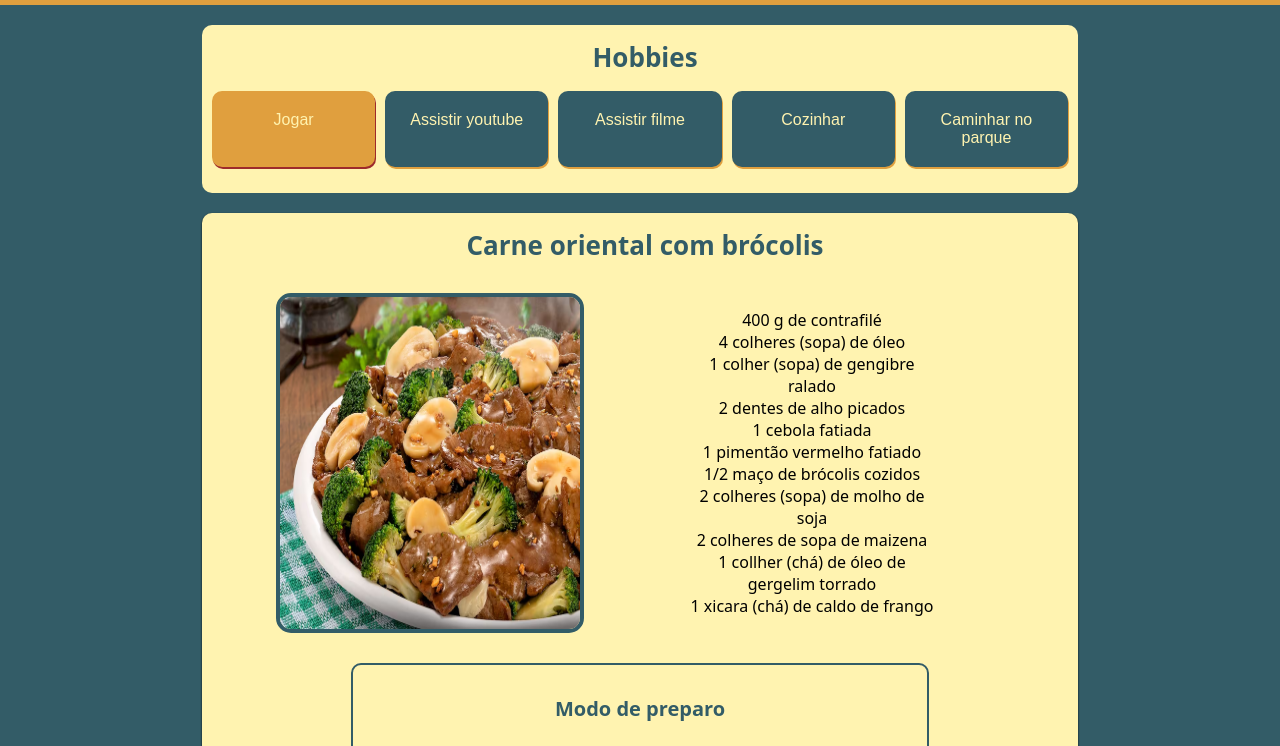
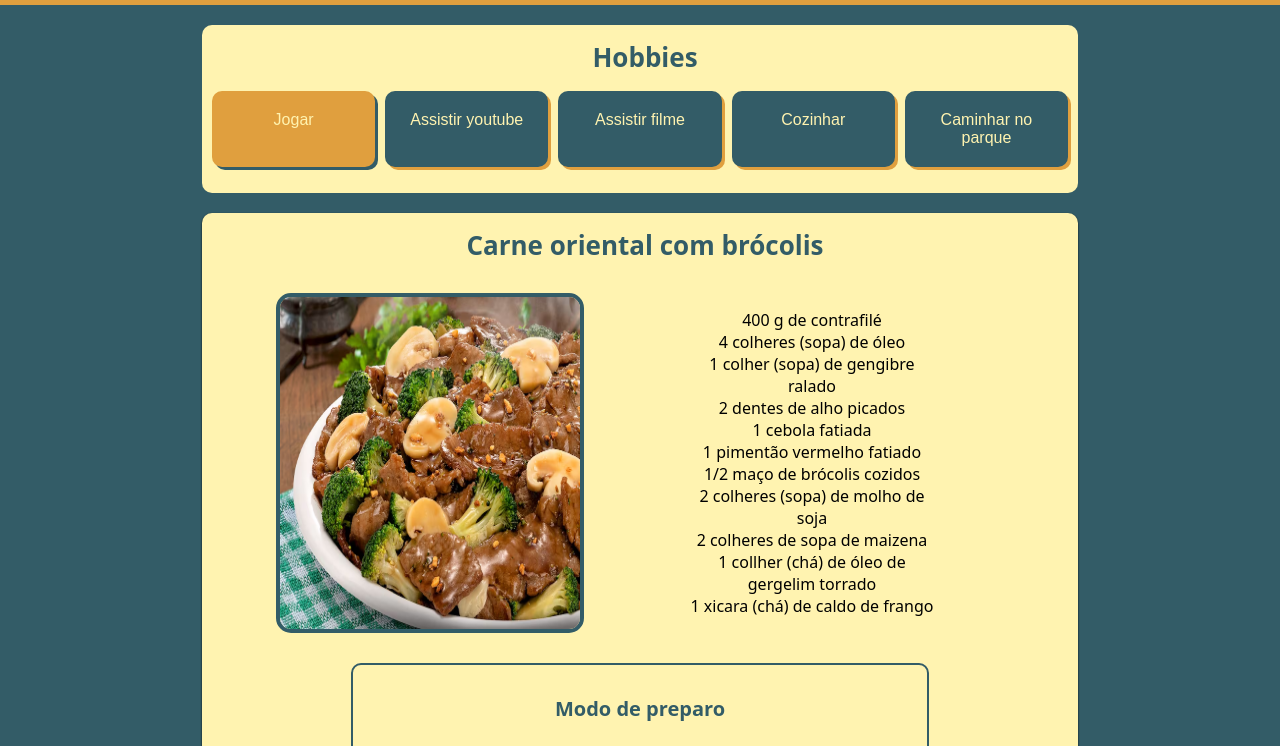
Before and after one commit to SilvHugo/Lista_3, a plain HTML site: page Exercício 2/index.html in a window 1280 px wide. In both pictures the pointer is over the element "Jogar". Shown: the part 54-800 px from the top of the page. Drawn offline with Linux system fonts and the light colour scheme.

```diff
--- a/Exercício 2/style.css
+++ b/Exercício 2/style.css
@@ -51,7 +51,7 @@ ul{
     color: aliceblue;
     font-family: 'Arial Narrow Bold', sans-serif;
     border-radius: 10px;
-    box-shadow: 1px 2px rgb(224, 159, 62);
+    box-shadow: 3px 3px rgb(224, 159, 62);
     padding: 20px;
     text-align: center;
     width: 30%;
@@ -69,7 +69,7 @@ ul{
 
 #hobbie-container div:hover{
     background-color: #E09F3E;
-    box-shadow: 1px 2px #9E2A2B;
+    box-shadow: 3px 3px #335C67;
 }
 
 #recipe-container{
```
Also changed, not shown: 2 other files.
